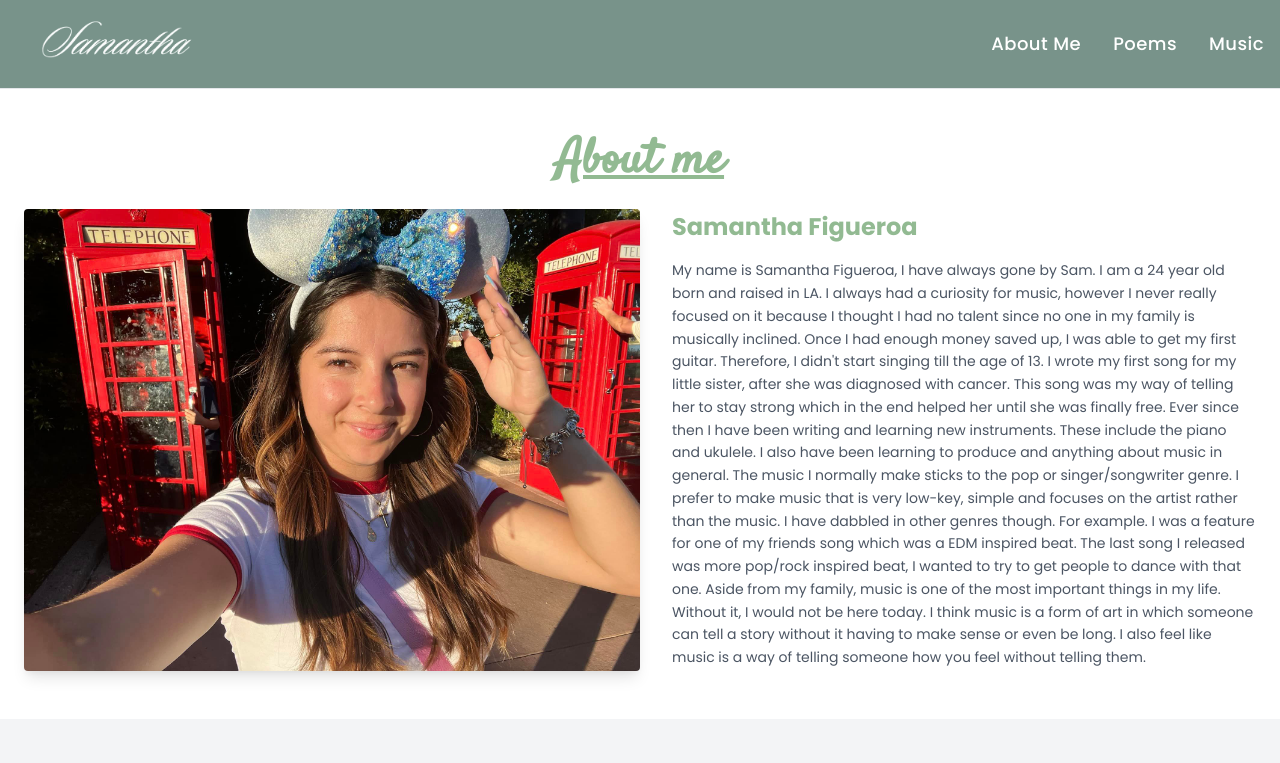
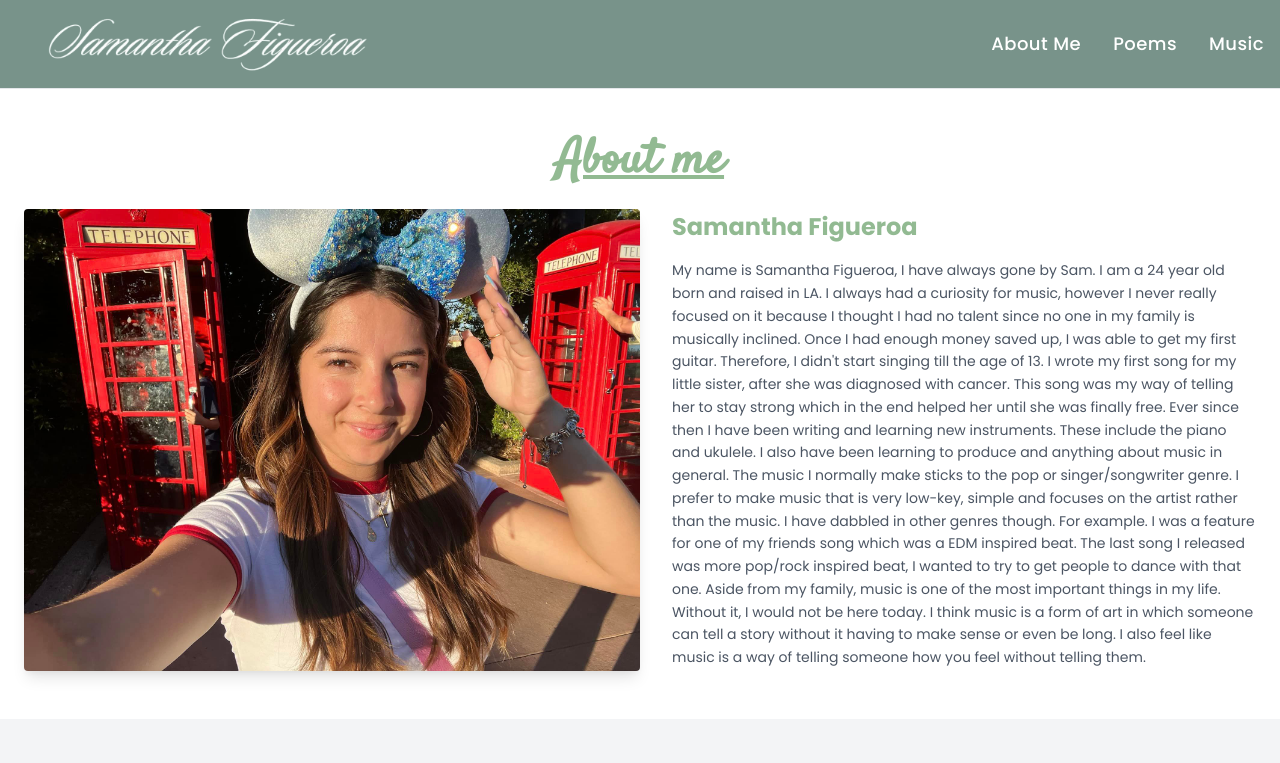
Before and after one commit to Zadkiel26/Sam_Portfolio, a website: page src/index.html in a window 1280 px wide. Shown: the top 763 px of the page. Drawn offline with nearby package versions, Linux system fonts and the light colour scheme.

Commit message:
Added another logo

```diff
--- a/src/index.html
+++ b/src/index.html
@@ -20,7 +20,7 @@
         <nav class="nav-bg w-full border-b" id="navbar">
             <div class="max-w-screen-xl flex flex-wrap items-center justify-between mx-auto p-4">
                 <a href="index.html" class="flex items-center space-x-3 rtl:space-x-reverse">
-                    <img src="./assets/Samantha_Logo.png" class="h-14" alt="Samantha Logo">
+                    <img src="./assets/Samantha_Logo1.png" class="h-14" alt="Samantha Logo">
                 </a>
 
                 <!-- Hamburger Button -->
```
Also changed, not shown: src/assets/Samantha_Logo.png (deleted), src/assets/Samantha_Logo1.png (added).
